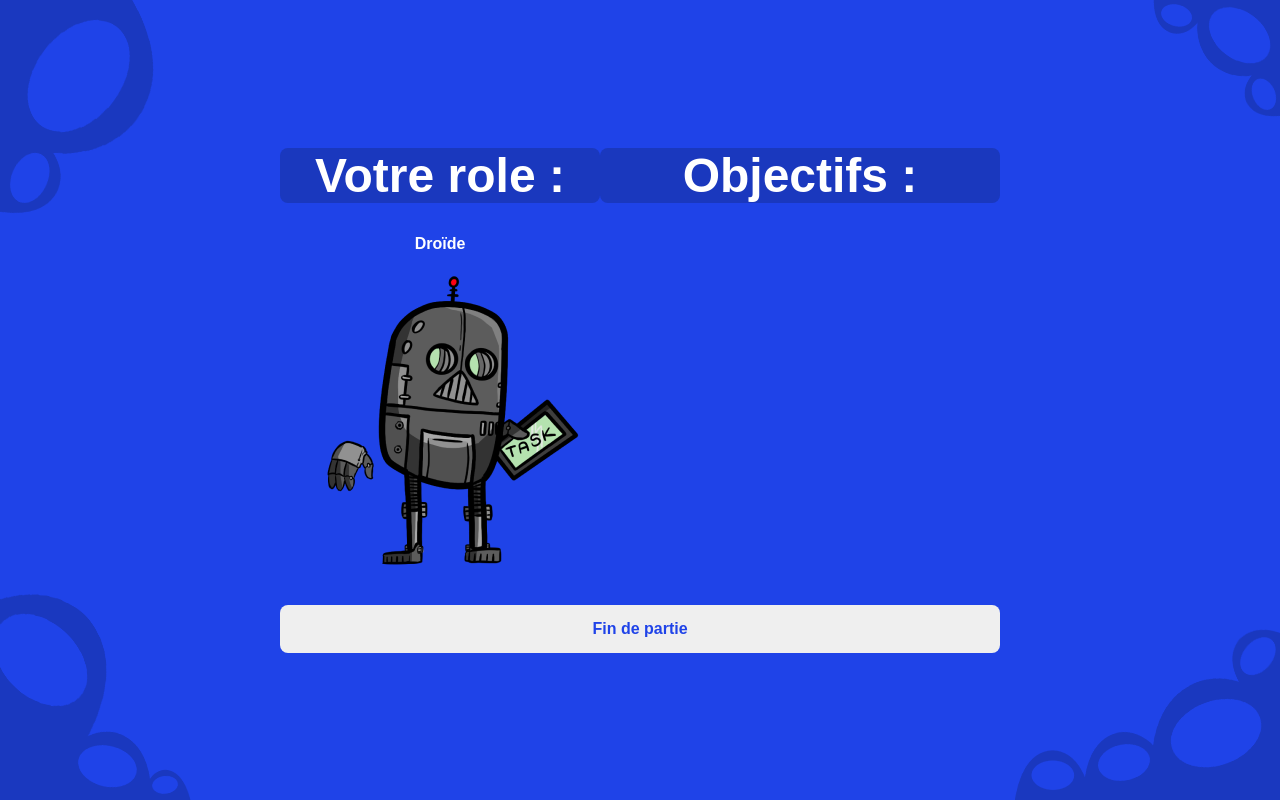
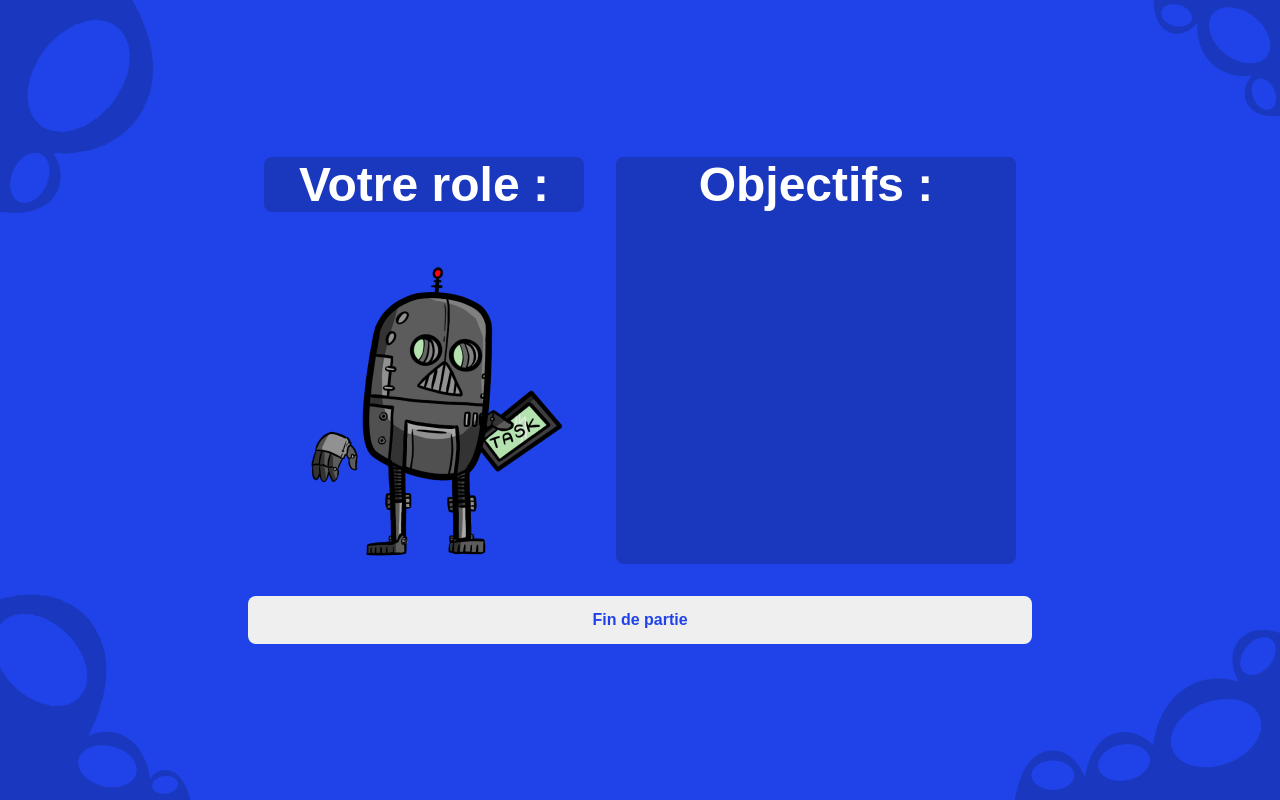
Before and after one commit to Debuzzz/among-legends, a website: page public/game/game.html in a window 1280 px wide. Drawn offline with nearby package versions, Linux system fonts and the light colour scheme; no server answers.

Commit message:
fix: display objectifs

```diff
--- a/public/game/game.html
+++ b/public/game/game.html
@@ -16,20 +16,19 @@
 
     <div class="flex flex-col justify-center items-center">
         <div id="role" class="flex flex-row justify-center">
-            <div class="flex flex-col justify-center items-center">
+            <div class="flex flex-col justify-center items-center lobby-margin">
                 <div class="flex justify-center items-center rounded w-full background-text white font-size-menu-giant font-semibold menu-margin-bottom">
                     Votre role :
                 </div>
                 <div class="flex flex-col justify-center items-center">
                     <div id="role-name" class="white font-bold text-align">
-                        Droïde
                     </div>
                     <img id="role-img" src="../img/droide.png" alt="Droïde">
 
                 </div>
             </div>
 
-            <div class="flex flex-col min-w-half menu">
+            <div class="flex flex-col min-w-half menu lobby-margin background-text rounded text-align-left">
                 <div class="flex justify-center items-center rounded w-full background-text white font-size-menu-giant font-semibold menu-margin-bottom">
                     Objectifs :
                 </div>
@@ -69,7 +68,6 @@
         const ul = tpl.querySelector("#role-goals");
         ul.innerHTML = "";
         ul.appendChild(document.createElement("li")).textContent = data['goals'];
-
     }
 
     loadRole(role);
--- a/public/style.css
+++ b/public/style.css
@@ -19,6 +19,10 @@
 .background-text {
     background-color: #1a38be;
     text-align: center;
+}
+
+.text-align-left {
+    text-align: left;
 }
 
 .background-text-button {
```
